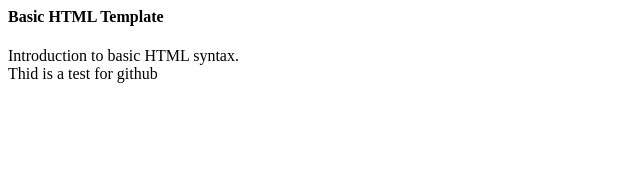
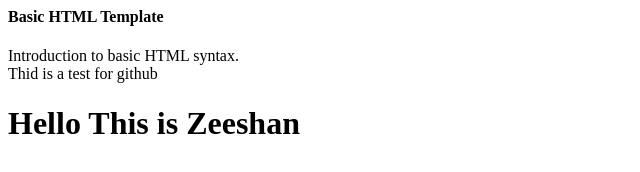
Before and after one commit to Zsaigal/HTML-and-CSS-Projects, a plain HTML site: page Basic_HTML.html in a window 1280 px wide. Shown: the whole page, without its empty margins (0-640 px from the left). Drawn offline with Linux system fonts and the light colour scheme.

Commit message:
Update
Added more text. H1

```diff
--- a/Basic_HTML.html
+++ b/Basic_HTML.html
@@ -11,5 +11,6 @@
 		<p>Introduction to basic HTML syntax.
 			<br> Thid is a test for github
 		</p>
+		<h1>Hello This is Zeeshan</h1>
 	</body>
 </html>
```
